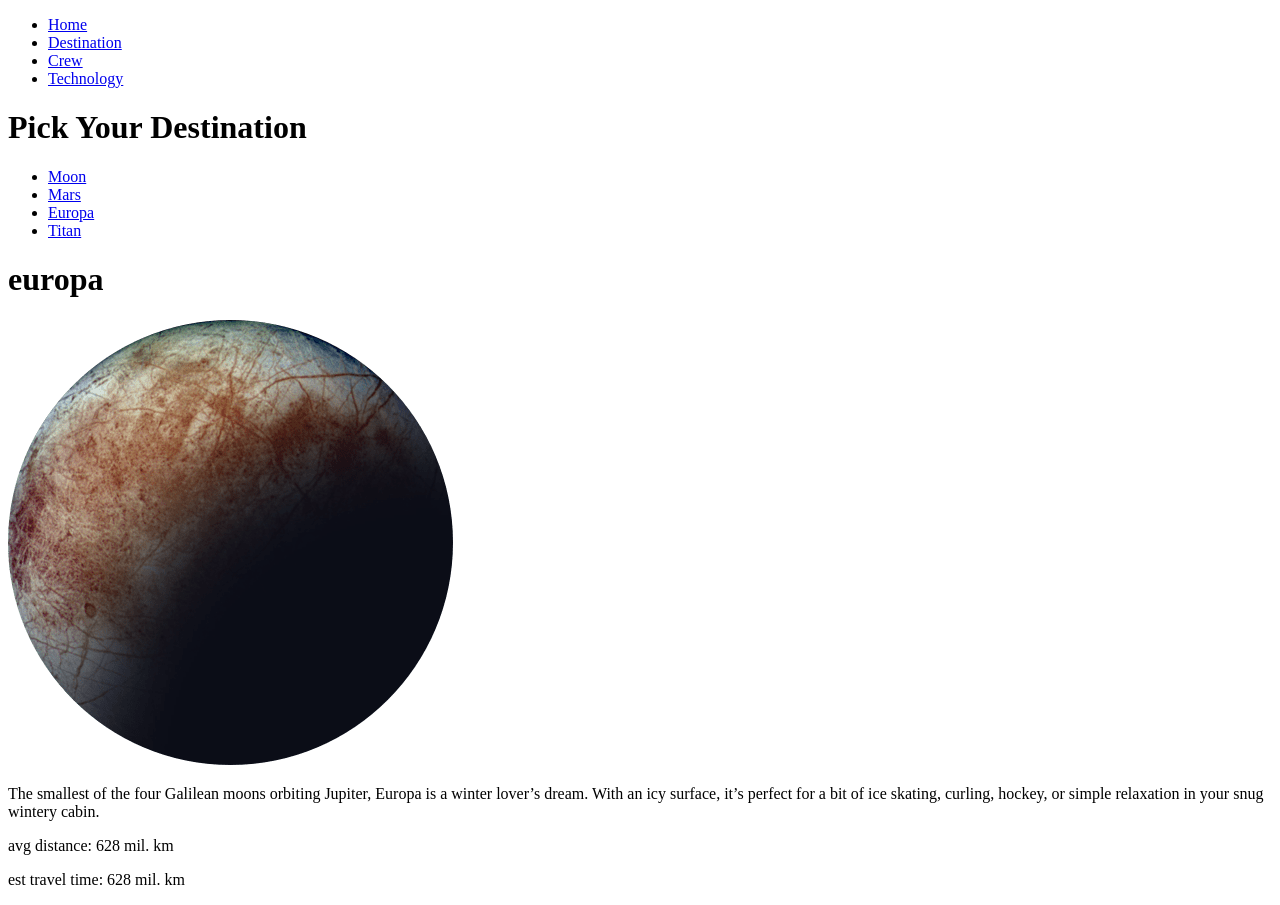
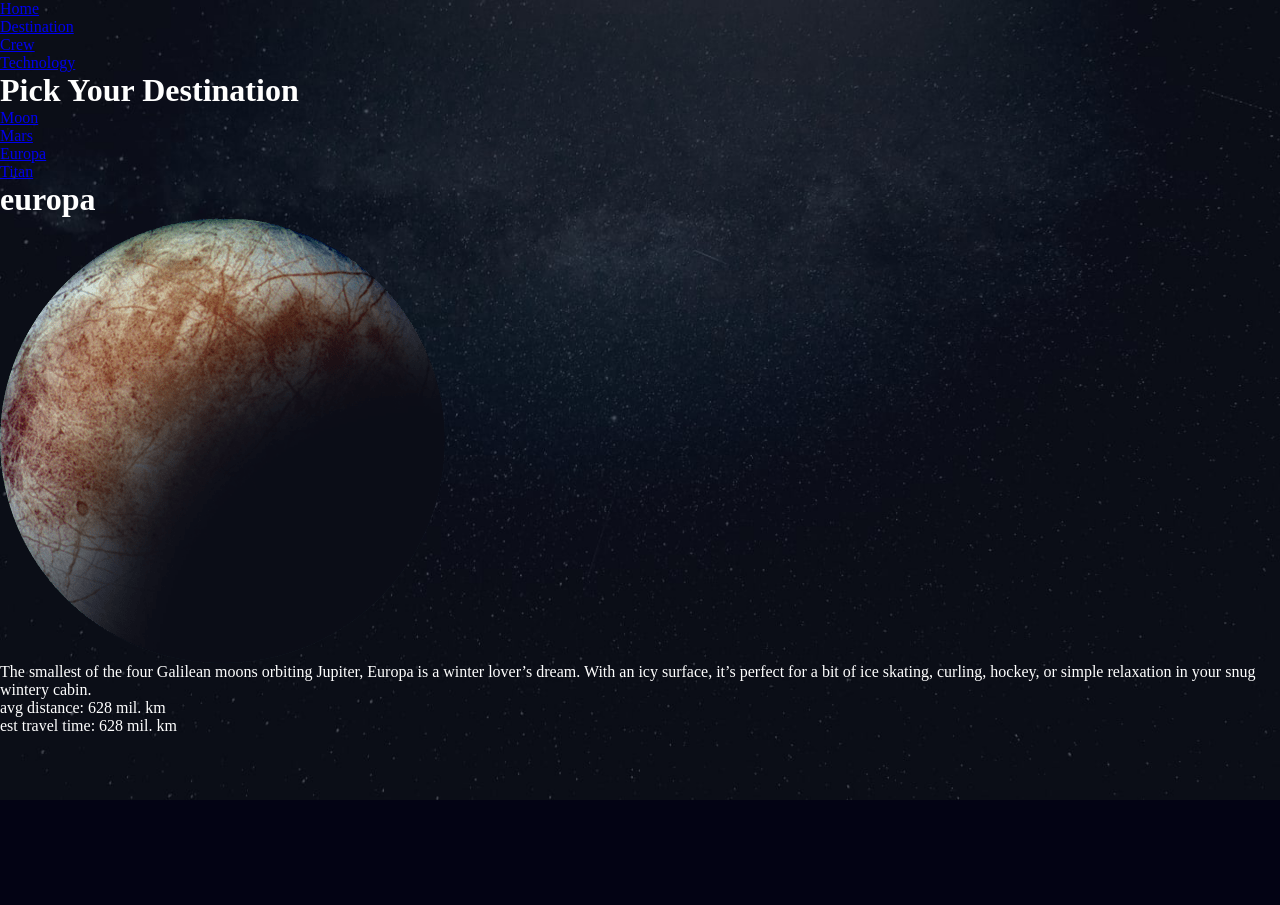
Before and after one commit to lexadecimals/space-tourism, a React (Vite) app: page /destination/europa in a window 1280 px wide. After the commit the page ends 800 px from the top, so only its background shows below. Built offline with nearby package versions, Linux system fonts and the light colour scheme.

Commit message:
set up background for diffent routes

```diff
--- /dev/null
+++ b/src/components/layout/index.jsx
@@ -0,0 +1,21 @@
+import { useLocation } from 'react-router-dom';
+
+import styles from './style.module.css';
+
+const Layout = ({ children }) => {
+  const loc = useLocation().pathname;
+  let classNm;
+
+  if (loc.indexOf('destination') > 0) {
+    classNm = 'destination';
+  } else if (loc.indexOf('technology') > 0) {
+    classNm = 'technology';
+  } else if (loc.indexOf('crew') > 0) {
+    classNm = 'crew';
+  } else {
+    classNm = 'home';
+  }
+
+  return classNm && <div className={styles[classNm]}>{children}</div>;
+};
+export default Layout;
--- /dev/null
+++ b/src/components/layout/style.module.css
@@ -0,0 +1,58 @@
+.home,
+.destination,
+.crew,
+.technology {
+  height: 100vh;
+  background-position: center;
+  background-repeat: no-repeat;
+  background-size: cover;
+}
+
+.home {
+  background-image: url('../../assets/home/background-home-mobile.jpg');
+}
+
+.destination {
+  background-image: url('../../assets/destination/background-destination-mobile.jpg');
+}
+
+.crew {
+  background-image: url('../../assets/crew/background-crew-mobile.jpg');
+}
+
+.technology {
+  background-image: url('../../assets/technology/background-technology-mobile.jpg');
+}
+
+@media (min-width: 800px) {
+  .home {
+    background-image: url('../../assets/home/background-home-tablet.jpg');
+  }
+
+  .destination {
+    background-image: url('../../assets/destination/background-destination-tablet.jpg');
+  }
+  .crew {
+    background-image: url('../../assets/crew/background-crew-tablet.jpg');
+  }
+  .technology {
+    background-image: url('../../assets/technology/background-technology-tablet.jpg');
+  }
+}
+
+@media (min-width: 1200px) {
+  .home {
+    background-image: url('../../assets/home/background-home-desktop.jpg');
+  }
+
+  .destination {
+    background-image: url('../../assets/destination/background-destination-desktop.jpg');
+  }
+
+  .crew {
+    background-image: url('../../assets/crew/background-crew-desktop.jpg');
+  }
+  .technology {
+    background-image: url('../../assets/technology/background-technology-desktop.jpg');
+  }
+}
--- a/src/index.html
+++ b/src/index.html
@@ -3,7 +3,7 @@
   <head>
     <meta charset="UTF-8" />
     <meta name="viewport" content="width=device-width, initial-scale=1.0" />
-
+    <link rel="stylesheet" href="./style.css" />
     <link
       rel="icon"
       type="image/png"
--- a/src/root/index.jsx
+++ b/src/root/index.jsx
@@ -1,5 +1,7 @@
-import { Outlet, NavLink } from 'react-router-dom';
+import { Outlet, NavLink, useLocation } from 'react-router-dom';
 import data from '../data.json';
+
+import Layout from '../components/layout/index.jsx';
 
 export const Root = () => {
   const crewMember = encodeURI(data.crew[0].name);
@@ -7,7 +9,7 @@ export const Root = () => {
   const tech = encodeURI(data.technology[0].name);
 
   return (
-    <>
+    <Layout>
       <nav>
         <ul>
           <li>
@@ -25,6 +27,6 @@ export const Root = () => {
         </ul>
       </nav>
       <Outlet />
-    </>
+    </Layout>
   );
 };
--- a/src/style.css
+++ b/src/style.css
@@ -0,0 +1,35 @@
+/* base styles */
+
+:root {
+  box-sizing: border-box;
+  font-size: 16px;
+}
+
+/* alternative for ie users: */
+
+*,
+*:before,
+*:after {
+  box-sizing: inherit;
+}
+
+Body,
+html,
+* {
+  margin: 0;
+  padding: 0;
+  /* border: solid 2px red; */
+}
+
+body,
+html {
+  height: 100%;
+  background: rgb(3, 3, 20);
+  color: white;
+}
+
+img,
+picture {
+  max-width: 100%;
+  display: block;
+}
```
